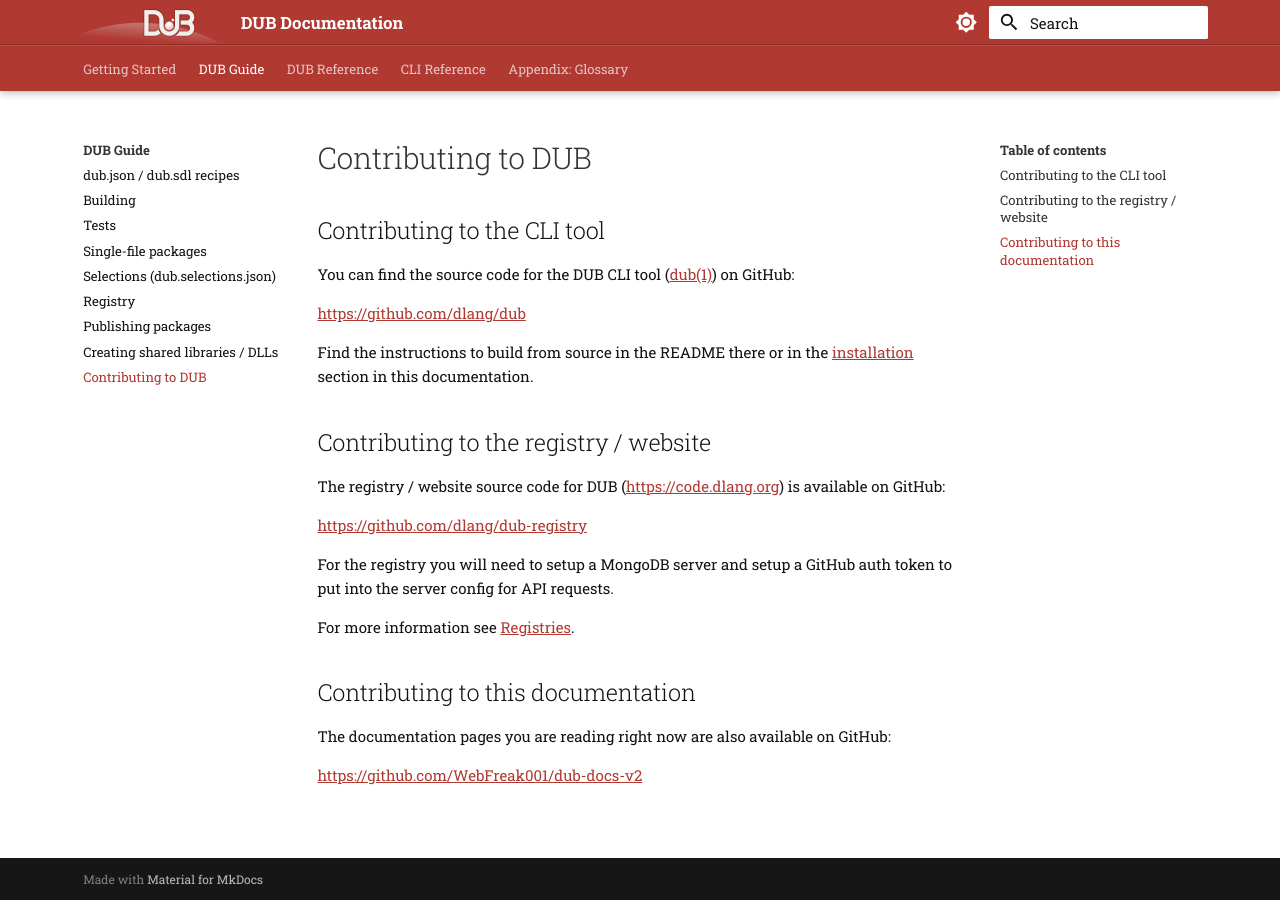
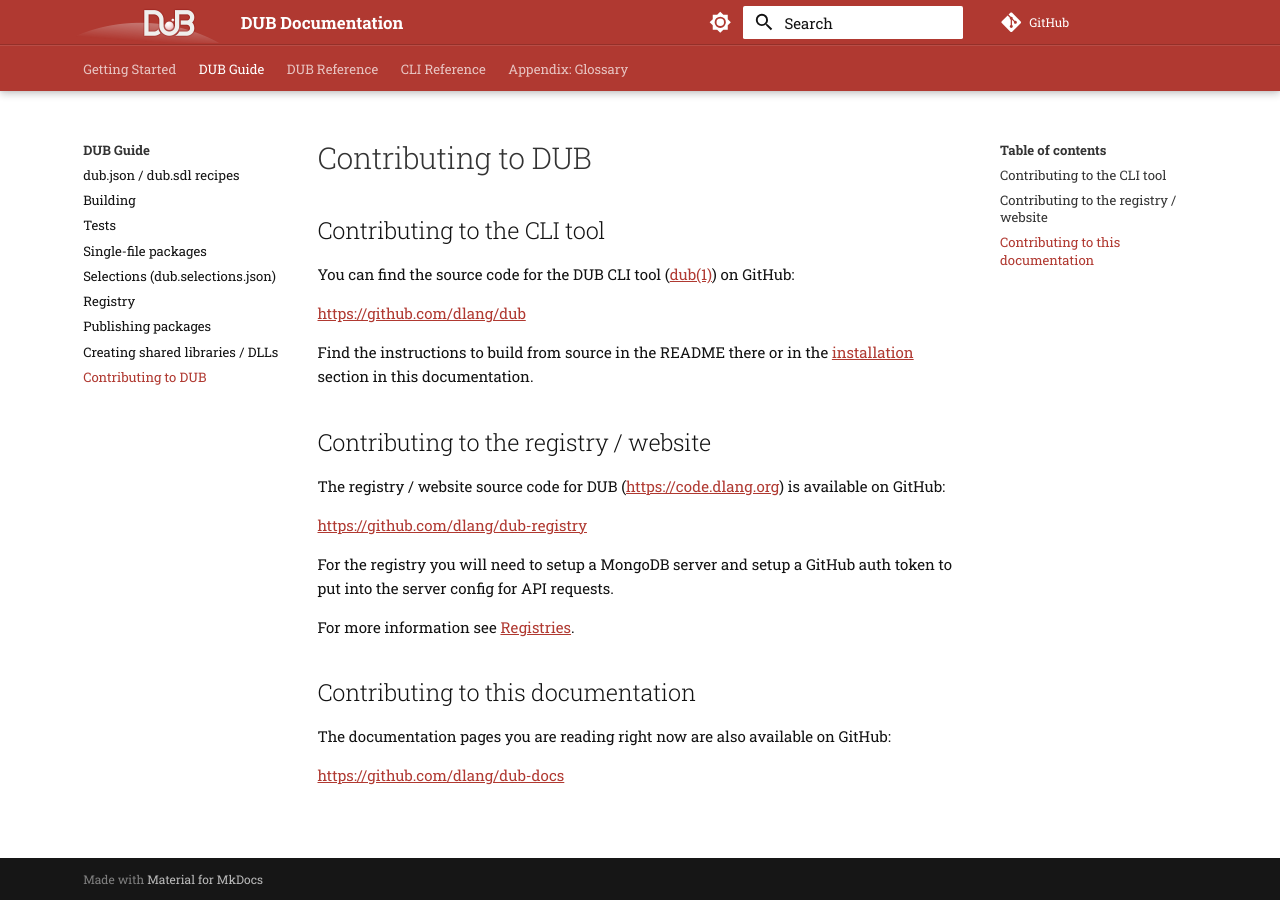
Before and after one commit to dlang/dub-docs, an MkDocs documentation site: the page built from docs/dub-guide/contributing.md, in a window 1280 px wide. Built offline with MkDocs 1.6.1 and Material for MkDocs 9.7.7, drawn with Linux system fonts in a browser that asks for light colours; comment, search, counter and statistics services are not loaded; some of the changed lines change nothing that is shown.

Commit message:
use dlang/dub-docs as github link, show in header

```diff
--- a/docs/dub-guide/contributing.md
+++ b/docs/dub-guide/contributing.md
@@ -22,4 +22,4 @@
 
 The documentation pages you are reading right now are also available on GitHub:
 
-[https://github.com/WebFreak001/dub-docs-v2](https://github.com/WebFreak001/dub-docs-v2)
+[https://github.com/dlang/dub-docs](https://github.com/dlang/dub-docs)
--- a/docs/stylesheets/extra.css
+++ b/docs/stylesheets/extra.css
@@ -241,9 +241,3 @@
 div.install.os-openbsd {
     background-image: url(../images/product/openbsd_logo.png);
 }
-
-/* hide table of contents, we use inline header links instead */
-
-.md-header__source {
-    display: none;
-}
--- a/mkdocs.yml
+++ b/mkdocs.yml
@@ -1,6 +1,6 @@
 site_name: DUB Documentation
 
-repo_url: https://github.com/WebFreak001/dub-docs-v2
+repo_url: https://github.com/dlang/dub-docs
 
 theme:
   name: material
```
